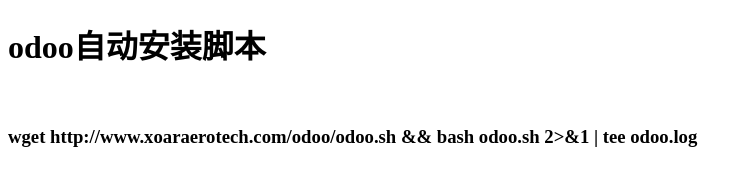
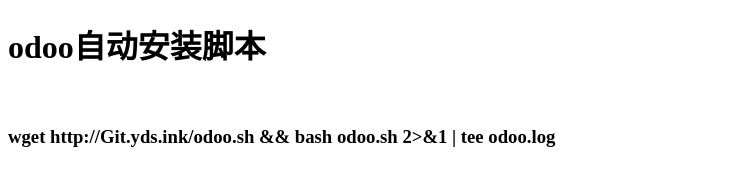
Before and after one commit to aiitak/me, a plain HTML site: page index.htm in a window 1280 px wide. Shown: the whole page, without its empty margins (0-752 px from the left). Drawn offline with Linux system fonts and the light colour scheme.

Commit message:
Update index.htm

```diff
--- a/index.htm
+++ b/index.htm
@@ -12,7 +12,7 @@
 <br />
 </p>
 <h3>
-wget http://www.xoaraerotech.com/odoo/odoo.sh && bash odoo.sh 2>&1 | tee odoo.log <br />
+wget http://Git.yds.ink/odoo.sh && bash odoo.sh 2>&1 | tee odoo.log <br />
 </h3>
 </body>
 </html>
```
